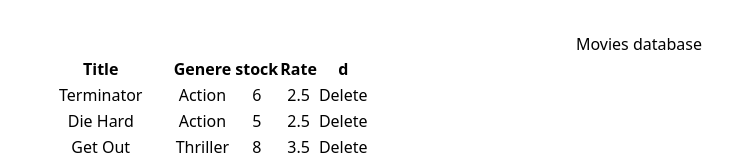
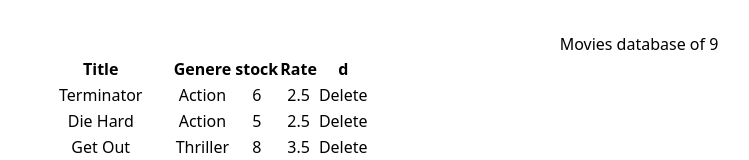
Before and after one commit to Roshan-Here/Django-React-NotesApp, a React (Vite) app in the folder Frontend-Notes/: page / in a window 1280 px wide. Shown: the top 160 px of the page, without its empty margins (1-750 px from the left). Built offline with nearby package versions, Linux system fonts and the light colour scheme.

Commit message:
Simple MovieDB done...

```diff
--- a/Frontend-Notes/src/components/Movies.jsx
+++ b/Frontend-Notes/src/components/Movies.jsx
@@ -21,6 +21,10 @@
   console.log(moview)
 
   const trmoviedetails = () =>{
+    if (moview.length ===0){
+     return <p className='font-extrabold text-green-700'>Nothing to show</p>
+    }
+    else{
     const wow = moview.map(movie=>(
       <tr className='border-b border-blue-gray-200' key={movie._id}>
         <td className='py-3 px-3' >{movie.title}</td>
@@ -34,10 +38,11 @@
     ))
     return wow
   }
+  }
 
   return (
     <div>
-      <h1 className='bg-black text-red-700 font-extrabold'>Movies database</h1>
+      <h1 className='bg-black text-red-700 font-extrabold'>Movies database of {moview.length===0? "Zero":moview.length }</h1>
       <div className='overflow-x-auto'>
         {/* table.table>thead>tr>th*4  */}
         <table className='min-w-full bg-white shadow-md rounded-xl'>
```
